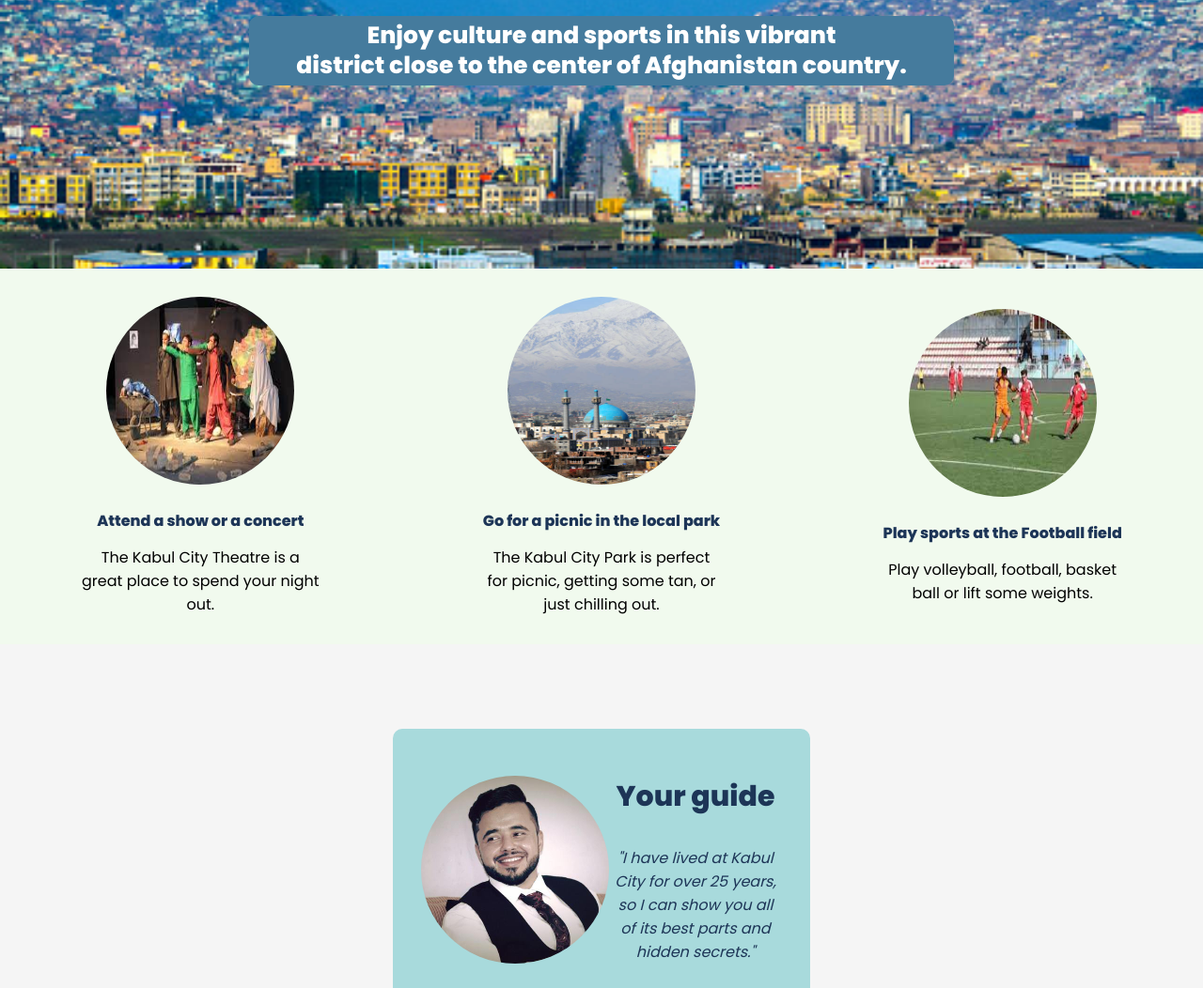
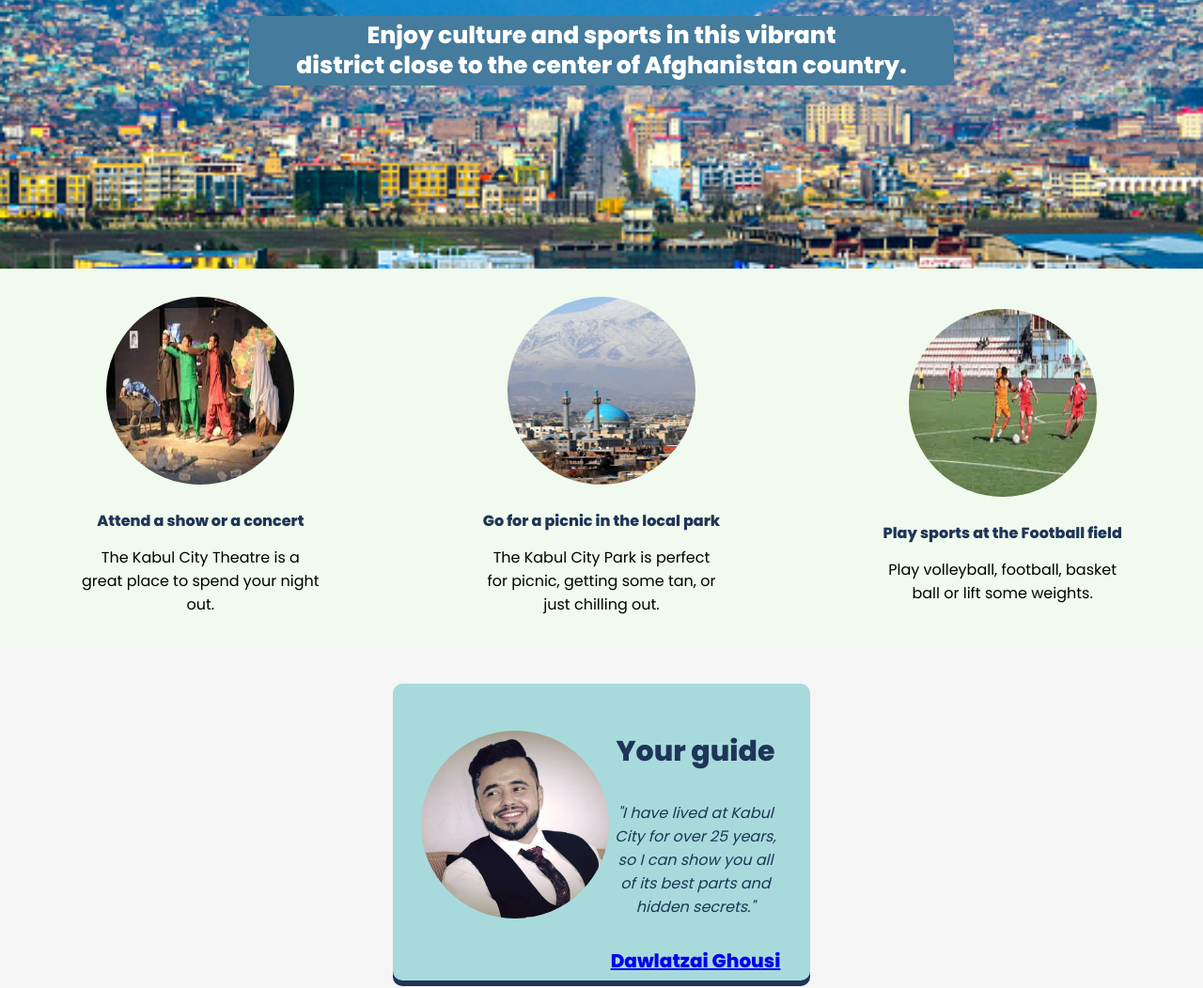
Before and after one commit to dghousi/hometown-solo-project, a plain HTML site: page index.html in a window 1280 px wide. Shown: the part 274-1326 px from the top of the page at 94% size. Drawn offline with Linux system fonts and the light colour scheme.

Commit message:
Fix design issue

```diff
--- a/styles.css
+++ b/styles.css
@@ -81,14 +81,14 @@ h2 span {
   align-items: center;
   justify-content: center;
   display: flex;
-  height: 70vh;
+  height: 50vh;
   background: whitesmoke;
 }
 
 .guide-section {
   display: flex;
   width: 30vw;
-  height: 35vh;
+  height: 27vh;
   background: #a8dadc;
   box-shadow: 0px 6px 0px #1d3557;
   border-radius: 10px;
```
